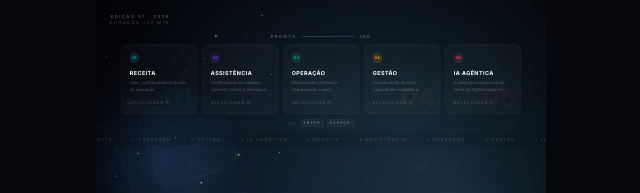
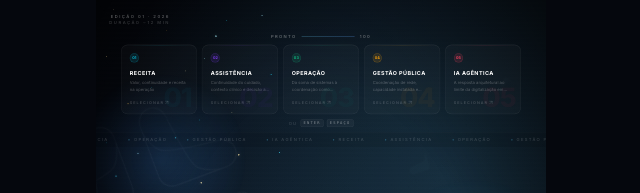
Before and after one commit to amarorn/salux3, a React (Vite) app: page / in a window 1280 px wide. Shown: the top 193 px of the page, without its empty margins (319-959 px from the left). Built offline with nearby package versions, Linux system fonts and the light colour scheme.

Commit message:
Alteração de Titulo Gestão Publica

```diff
--- a/src/domain/tracks.ts
+++ b/src/domain/tracks.ts
@@ -60,7 +60,7 @@ export const tracks: TrackPresentation[] = [
   makeTrack(
     'dados',
     {
-      title: 'Gestão',
+      title: 'Gestão Pública',
       subtitle: presentationGestaoMeta.subtitle,
       author: presentationGestaoMeta.author,
     },
```
